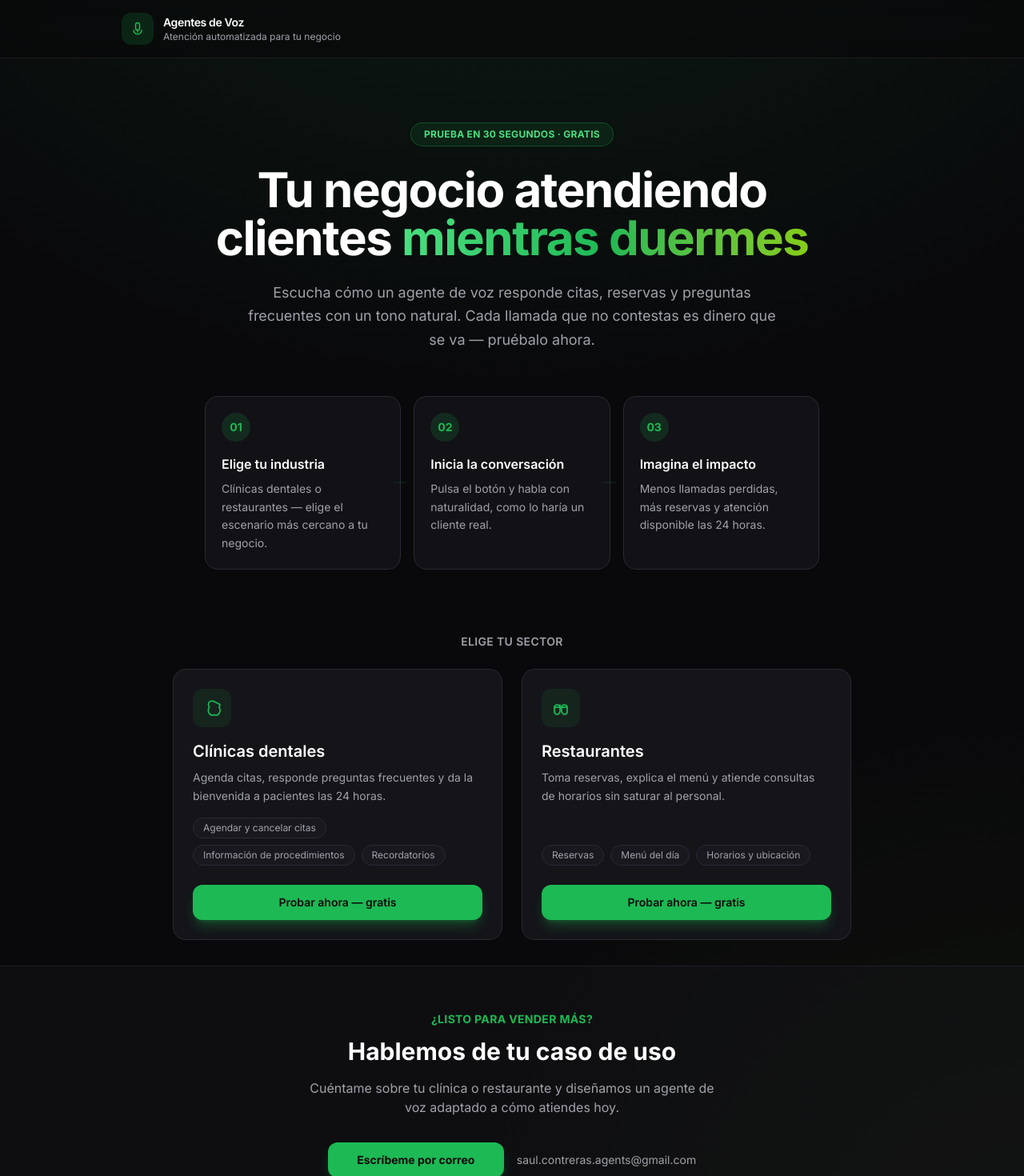
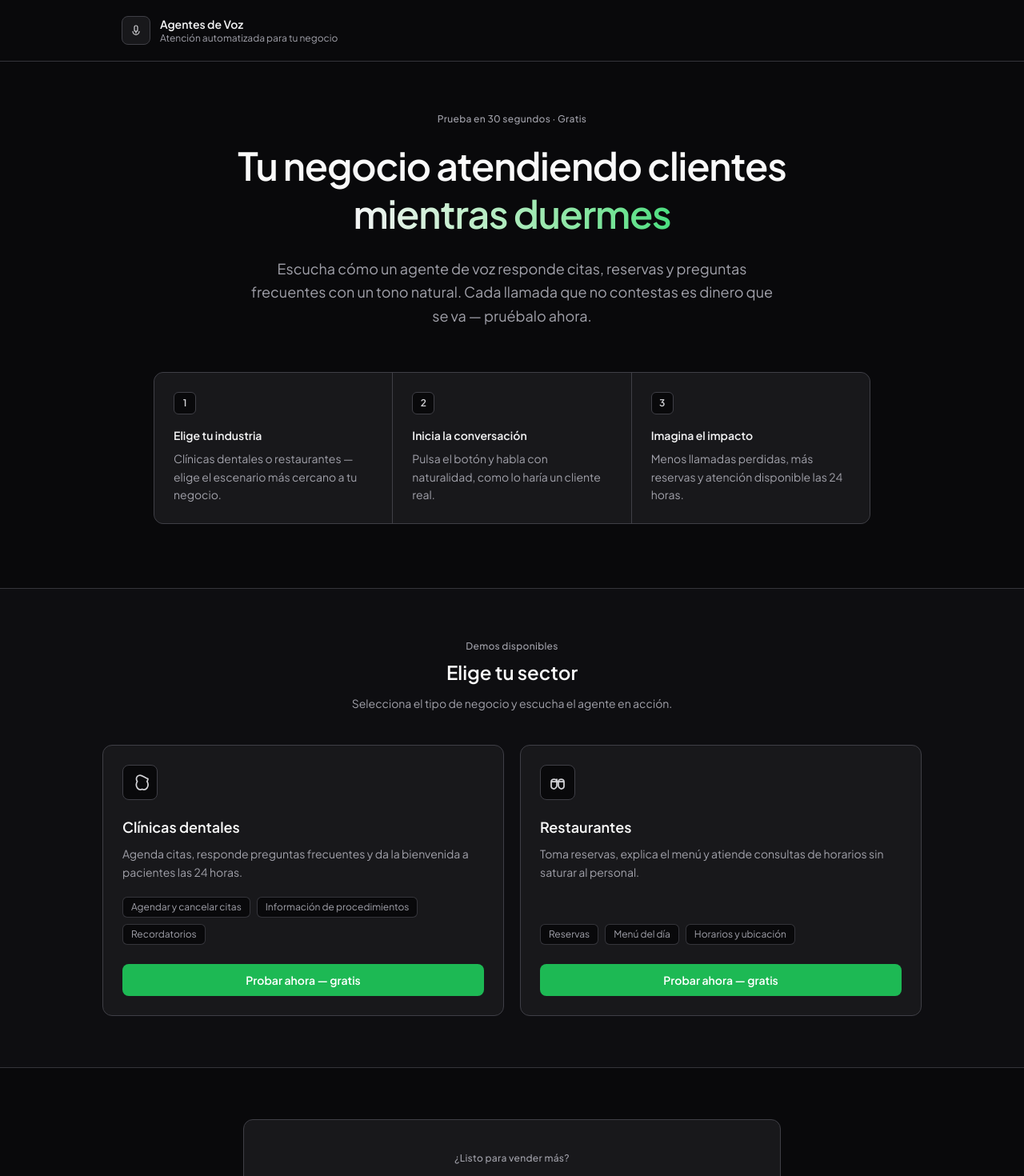
Before and after one commit to suulcoder/demo, a React (Vite) app: page / in a window 1280 px wide. Shown: the top 1470 px of the page at 80% size. Built offline with nearby package versions, Linux system fonts and the light colour scheme.

Commit message:
Refine UI for trustworthy SaaS product demo experience
Restructure sections, neutralize visual noise, and reserve green for CTAs only while keeping sales copy.

Co-authored-by: Cursor <cursoragent@cursor.com>

```diff
--- a/index.html
+++ b/index.html
@@ -11,7 +11,7 @@
     <link rel="preconnect" href="https://fonts.googleapis.com" />
     <link rel="preconnect" href="https://fonts.gstatic.com" crossorigin />
     <link
-      href="https://fonts.googleapis.com/css2?family=Inter:wght@400;500;600;700&display=swap"
+      href="https://fonts.googleapis.com/css2?family=Plus+Jakarta+Sans:wght@400;500;600;700&display=swap"
       rel="stylesheet"
     />
     <title>Agentes de Voz · Demo</title>
--- a/src/components/AgentCard.tsx
+++ b/src/components/AgentCard.tsx
@@ -11,19 +11,19 @@ export function AgentCard({ agent, onSelect }: AgentCardProps) {
   const isPlaceholder = agent.agentId.includes('PLACEHOLDER')
 
   return (
-    <article className="group flex flex-col rounded-2xl border border-border bg-surface-elevated p-6 transition-all hover:-translate-y-0.5 hover:border-accent/35 hover:shadow-lg hover:shadow-accent/5">
-      <div className="mb-4 flex h-12 w-12 items-center justify-center rounded-xl bg-accent/10 text-accent transition-colors group-hover:bg-accent/20">
+    <article className="surface-card flex flex-col p-6 transition-colors duration-200 hover:border-zinc-500">
+      <div className="mb-5 flex h-11 w-11 items-center justify-center rounded-lg border border-border bg-surface text-zinc-300">
         <SectorIcon name={agent.icon} />
       </div>
 
-      <h2 className="text-xl font-semibold">{agent.title}</h2>
+      <h2 className="text-lg font-semibold text-zinc-50">{agent.title}</h2>
       <p className="mt-2 flex-1 text-sm leading-relaxed text-muted">{agent.description}</p>
 
-      <ul className="mt-4 flex flex-wrap gap-2">
+      <ul className="mt-5 flex flex-wrap gap-2">
         {agent.highlights.map((item) => (
           <li
             key={item}
-            className="rounded-full border border-border bg-surface-muted/50 px-3 py-1 text-xs text-muted"
+            className="rounded-md border border-border/80 bg-surface px-2.5 py-1 text-xs text-muted"
           >
             {item}
           </li>
--- a/src/components/AgentGrid.tsx
+++ b/src/components/AgentGrid.tsx
@@ -8,14 +8,26 @@ interface AgentGridProps {
 
 export function AgentGrid({ onSelectAgent }: AgentGridProps) {
   return (
-    <section className="mx-auto max-w-4xl px-6 pb-8" aria-label="Selecciona tu industria">
-      <h2 className="mb-6 text-center text-sm font-semibold uppercase tracking-wide text-muted">
-        Elige tu sector
-      </h2>
-      <div className="grid gap-6 sm:grid-cols-2">
-        {AGENTS.map((agent) => (
-          <AgentCard key={agent.id} agent={agent} onSelect={onSelectAgent} />
-        ))}
+    <section
+      className="border-t border-border/80 bg-surface-elevated/40 px-6 py-16"
+      aria-labelledby="sectors-heading"
+    >
+      <div className="mx-auto max-w-5xl">
+        <div className="mx-auto mb-10 max-w-2xl text-center">
+          <p className="section-label">Demos disponibles</p>
+          <h2 id="sectors-heading" className="mt-2 text-2xl font-semibold text-zinc-50">
+            Elige tu sector
+          </h2>
+          <p className="mt-3 text-sm leading-relaxed text-muted">
+            Selecciona el tipo de negocio y escucha el agente en acción.
+          </p>
+        </div>
+
+        <div className="grid gap-5 sm:grid-cols-2">
+          {AGENTS.map((agent) => (
+            <AgentCard key={agent.id} agent={agent} onSelect={onSelectAgent} />
+          ))}
+        </div>
       </div>
     </section>
   )
--- a/src/components/ContactSection.tsx
+++ b/src/components/ContactSection.tsx
@@ -1,36 +1,28 @@
 const CONTACT_EMAIL = 'saul.contreras.agents@gmail.com'
-
-const primaryLinkClass =
-  'inline-flex min-w-[220px] cursor-pointer items-center justify-center gap-2 rounded-xl bg-accent px-5 py-3 text-sm font-bold text-surface shadow-lg shadow-accent/30 transition-all hover:bg-accent-hover hover:shadow-accent/45 focus-visible:outline-none focus-visible:ring-2 focus-visible:ring-accent/50 focus-visible:ring-offset-2 focus-visible:ring-offset-surface'
 
 export function ContactSection() {
   return (
-    <section
-      className="border-t border-border/60 bg-surface-elevated/50 px-6 py-14"
-      aria-labelledby="contact-heading"
-    >
-      <div className="mx-auto max-w-2xl text-center">
-        <p className="text-sm font-bold uppercase tracking-wide text-accent">
-          ¿Listo para vender más?
-        </p>
-        <h2 id="contact-heading" className="mt-3 text-2xl font-bold sm:text-3xl">
+    <section className="px-6 py-16" aria-labelledby="contact-heading">
+      <div className="surface-card mx-auto max-w-2xl px-6 py-10 text-center sm:px-10">
+        <p className="section-label">¿Listo para vender más?</p>
+        <h2 id="contact-heading" className="mt-2 text-2xl font-semibold text-zinc-50">
           Hablemos de tu caso de uso
         </h2>
-        <p className="mx-auto mt-4 max-w-lg text-muted">
+        <p className="mx-auto mt-4 max-w-md text-sm leading-relaxed text-muted">
           Cuéntame sobre tu clínica o restaurante y diseñamos un agente de voz adaptado a
           cómo atiendes hoy.
         </p>
 
-        <div className="mt-8 flex flex-col items-center gap-4 sm:flex-row sm:justify-center">
+        <div className="mt-8 flex flex-col items-center gap-3">
           <a
             href={`mailto:${CONTACT_EMAIL}?subject=Consulta%20agente%20de%20voz`}
-            className={primaryLinkClass}
+            className="inline-flex min-w-[220px] cursor-pointer items-center justify-center rounded-lg bg-accent px-5 py-2.5 text-sm font-semibold text-white transition-colors duration-200 hover:bg-accent-hover focus-visible:outline-none focus-visible:ring-2 focus-visible:ring-accent/40 focus-visible:ring-offset-2 focus-visible:ring-offset-surface-elevated"
           >
             Escríbeme por correo
           </a>
           <a
             href={`mailto:${CONTACT_EMAIL}`}
-            className="text-sm text-muted transition-colors hover:text-accent"
+            className="text-sm text-muted transition-colors duration-200 hover:text-zinc-200"
           >
             {CONTACT_EMAIL}
           </a>
--- a/src/components/Hero.tsx
+++ b/src/components/Hero.tsx
@@ -1,16 +1,16 @@
 const STEPS = [
   {
-    number: '01',
+    number: '1',
     title: 'Elige tu industria',
     description: 'Clínicas dentales o restaurantes — elige el escenario más cercano a tu negocio.',
   },
   {
-    number: '02',
+    number: '2',
     title: 'Inicia la conversación',
     description: 'Pulsa el botón y habla con naturalidad, como lo haría un cliente real.',
   },
   {
-    number: '03',
+    number: '3',
     title: 'Imagina el impacto',
     description: 'Menos llamadas perdidas, más reservas y atención disponible las 24 horas.',
   },
@@ -18,39 +18,30 @@ const STEPS = [
 
 export function Hero() {
   return (
-    <section className="mx-auto max-w-4xl px-6 py-14 text-center sm:py-20">
-      <div className="mb-6 inline-flex items-center gap-2 rounded-full border border-accent/30 bg-accent/10 px-4 py-1.5 text-xs font-bold uppercase tracking-wide text-accent-soft">
-        Prueba en 30 segundos · Gratis
-      </div>
+    <section className="mx-auto max-w-5xl px-6 pb-16 pt-14 sm:pb-20 sm:pt-16">
+      <div className="mx-auto max-w-3xl text-center">
+        <p className="section-label mb-5">Prueba en 30 segundos · Gratis</p>
 
-      <h1 className="text-4xl font-bold tracking-tight sm:text-5xl lg:text-6xl">
+        <h1 className="text-4xl font-semibold leading-tight tracking-tight text-zinc-50 sm:text-5xl">
           Tu negocio atendiendo clientes{' '}
-        <span className="bg-gradient-to-r from-accent-soft via-accent to-highlight bg-clip-text text-transparent">
+          <span className="bg-gradient-to-r from-zinc-100 to-accent-soft bg-clip-text text-transparent">
             mientras duermes
           </span>
         </h1>
 
-      <p className="mx-auto mt-6 max-w-2xl text-lg leading-relaxed text-muted">
+        <p className="mx-auto mt-6 max-w-2xl text-base leading-relaxed text-muted sm:text-lg">
           Escucha cómo un agente de voz responde citas, reservas y preguntas frecuentes con un
           tono natural. Cada llamada que no contestas es dinero que se va — pruébalo ahora.
         </p>
+      </div>
 
-      <ol className="mx-auto mt-14 grid max-w-3xl gap-4 text-left sm:grid-cols-3">
-        {STEPS.map((step, index) => (
-          <li
-            key={step.number}
-            className="relative rounded-2xl border border-border bg-surface-elevated/80 p-5 backdrop-blur-sm"
-          >
-            {index < STEPS.length - 1 && (
-              <span
-                className="absolute top-1/2 -right-2 hidden h-px w-4 -translate-y-1/2 bg-accent/20 sm:block"
-                aria-hidden="true"
-              />
-            )}
-            <span className="inline-flex h-9 w-9 items-center justify-center rounded-full bg-accent/15 text-sm font-bold text-accent">
+      <ol className="mx-auto mt-14 grid max-w-4xl gap-px overflow-hidden rounded-xl border border-border bg-border sm:grid-cols-3">
+        {STEPS.map((step) => (
+          <li key={step.number} className="bg-surface-elevated px-5 py-6 sm:px-6">
+            <span className="flex h-7 w-7 items-center justify-center rounded-md border border-border bg-surface text-xs font-semibold text-zinc-300">
               {step.number}
             </span>
-            <h2 className="mt-4 text-base font-semibold text-white">{step.title}</h2>
+            <h2 className="mt-4 text-sm font-semibold text-zinc-100">{step.title}</h2>
             <p className="mt-2 text-sm leading-relaxed text-muted">{step.description}</p>
           </li>
         ))}
--- a/src/components/layout/Footer.tsx
+++ b/src/components/layout/Footer.tsx
@@ -2,9 +2,9 @@ import { ContactSection } from '../ContactSection'
 
 export function Footer() {
   return (
-    <footer>
+    <footer className="border-t border-border/80 bg-surface">
       <ContactSection />
-      <p className="border-t border-border/60 py-8 text-center text-sm text-muted">
+      <p className="border-t border-border/80 py-8 text-center text-sm text-muted">
         Habla con el agente como lo haría un cliente real.
       </p>
     </footer>
--- a/src/components/layout/Header.tsx
+++ b/src/components/layout/Header.tsx
@@ -2,13 +2,13 @@ import { MicIcon } from '../ui/Icon'
 
 export function Header() {
   return (
-    <header className="border-b border-border/60 bg-surface/70 backdrop-blur-md">
-      <div className="mx-auto flex max-w-5xl items-center gap-3 px-6 py-4">
-        <div className="flex h-10 w-10 items-center justify-center rounded-xl bg-accent/15 text-accent">
-          <MicIcon />
+    <header className="border-b border-border/80 bg-surface">
+      <div className="mx-auto flex max-w-5xl items-center gap-3 px-6 py-5">
+        <div className="flex h-9 w-9 items-center justify-center rounded-lg border border-border bg-surface-elevated text-zinc-300">
+          <MicIcon className="h-4 w-4" />
         </div>
         <div>
-          <p className="text-sm font-semibold tracking-tight">Agentes de Voz</p>
+          <p className="text-sm font-semibold text-zinc-100">Agentes de Voz</p>
           <p className="text-xs text-muted">Atención automatizada para tu negocio</p>
         </div>
       </div>
--- a/src/components/ui/Button.tsx
+++ b/src/components/ui/Button.tsx
@@ -8,10 +8,10 @@ interface ButtonProps extends ButtonHTMLAttributes<HTMLButtonElement> {
 
 const variantStyles: Record<ButtonVariant, string> = {
   primary:
-    'bg-accent font-bold text-surface shadow-lg shadow-accent/30 hover:bg-accent-hover hover:shadow-accent/45 focus-visible:ring-accent/50',
+    'bg-accent text-white hover:bg-accent-hover focus-visible:ring-accent/40',
   secondary:
-    'border border-border bg-surface-elevated text-white hover:border-accent/40 hover:bg-surface-elevated/80',
-  ghost: 'text-muted hover:bg-white/5 hover:text-white',
+    'border border-border bg-transparent text-zinc-100 hover:border-zinc-500 hover:bg-surface-muted/50',
+  ghost: 'text-muted hover:bg-surface-muted/60 hover:text-zinc-100',
 }
 
 export const Button = forwardRef<HTMLButtonElement, ButtonProps>(function Button(
@@ -21,7 +21,7 @@ export const Button = forwardRef<HTMLButtonElement, ButtonProps>(function Button
   return (
     <button
       ref={ref}
-      className={`inline-flex cursor-pointer items-center justify-center gap-2 rounded-xl px-5 py-3 text-sm font-semibold transition-all focus-visible:outline-none focus-visible:ring-2 focus-visible:ring-offset-2 focus-visible:ring-offset-surface disabled:cursor-not-allowed disabled:opacity-50 ${variantStyles[variant]} ${className}`}
+      className={`inline-flex cursor-pointer items-center justify-center gap-2 rounded-lg px-5 py-2.5 text-sm font-semibold transition-colors duration-200 focus-visible:outline-none focus-visible:ring-2 focus-visible:ring-offset-2 focus-visible:ring-offset-surface disabled:cursor-not-allowed disabled:opacity-50 ${variantStyles[variant]} ${className}`}
       {...props}
     >
       {children}
--- a/src/index.css
+++ b/src/index.css
@@ -1,21 +1,15 @@
 @import 'tailwindcss';
 
-/*
-  Verde CTA: punto medio entre el neón (#22c55e) y el apagado (#16a34a).
-  Contraste ~8:1 con texto oscuro sobre #1db954 / fondo #09090b.
-*/
-
 @theme {
-  --font-sans: 'Inter', system-ui, sans-serif;
+  --font-sans: 'Plus Jakarta Sans', 'Inter', system-ui, sans-serif;
   --color-surface: #09090b;
-  --color-surface-elevated: #141419;
-  --color-surface-muted: #1c1c24;
-  --color-border: #2a2a35;
+  --color-surface-elevated: #18181b;
+  --color-surface-muted: #27272a;
+  --color-border: #3f3f46;
   --color-muted: #a1a1aa;
   --color-accent: #1db954;
   --color-accent-hover: #18a34a;
   --color-accent-soft: #4ade80;
-  --color-highlight: #84cc16;
 }
 
 @layer base {
@@ -24,10 +18,7 @@
   }
 
   body {
-    @apply min-h-screen bg-surface font-sans text-white antialiased;
-    background-image:
-      radial-gradient(ellipse 80% 50% at 50% -20%, rgb(29 185 84 / 0.12), transparent),
-      radial-gradient(ellipse 55% 45% at 100% 100%, rgb(132 204 22 / 0.06), transparent);
+    @apply min-h-screen bg-surface font-sans text-zinc-100 antialiased;
   }
 
   @media (prefers-reduced-motion: reduce) {
@@ -44,3 +35,13 @@
     }
   }
 }
+
+@layer components {
+  .section-label {
+    @apply text-xs font-medium tracking-wide text-muted;
+  }
+
+  .surface-card {
+    @apply rounded-xl border border-border bg-surface-elevated;
+  }
+}
```
Also changed, not shown: src/components/AgentDemoPanel.tsx (+8 -8 lines), src/components/ElevenLabsWidget.tsx (+7 -9 lines). Lines whose indentation alone changed are shown as unchanged.
